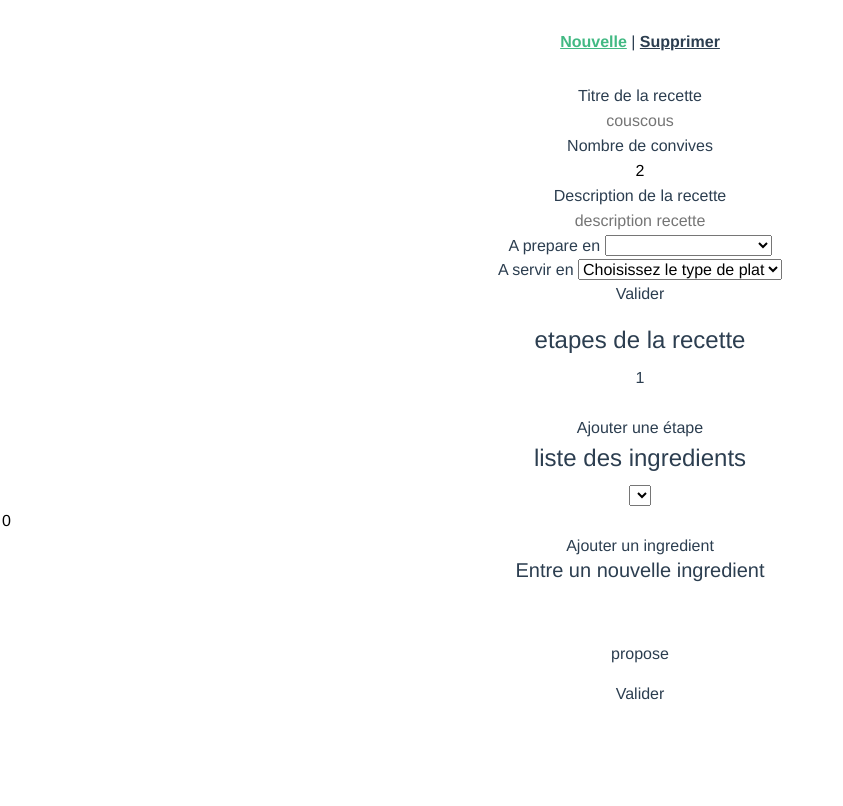
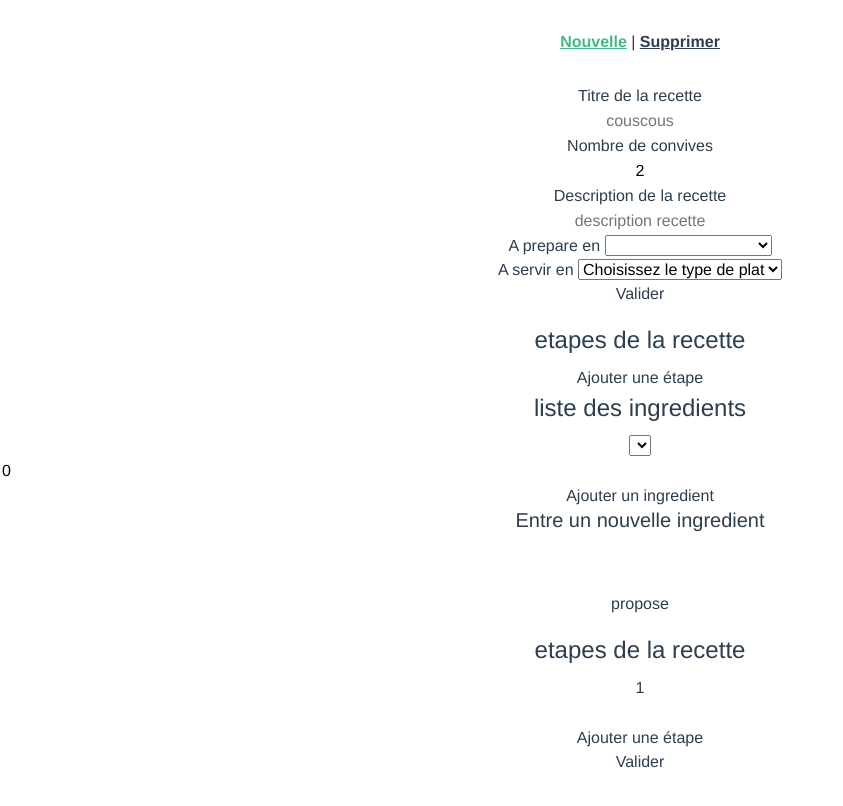
Before and after one commit to Kennt49/BienManger_v2, a Vue app: page /recette in a window 1280 px wide. Shown: the top 806 px of the page, without its empty margins (0-843 px from the left). Built offline with nearby package versions, Linux system fonts and the light colour scheme.

Commit message:
mise en place compoments non ini

```diff
--- /dev/null
+++ b/src/components/AjoutEtape.vue
@@ -0,0 +1,47 @@
+<template>
+    <legend>etapes de la recette</legend>
+    <div v-for="(etape, index) of etapes" :key="index">
+        <div>{{index+1}}</div><input type="text" v-model="etapes[index].content" /><br />
+    </div>
+    <a @click="create_champ">Ajouter une étape</a>
+</template>
+<script>
+
+
+export default {
+    name: 'AjoutEtape',
+    data() {
+        return {
+            etapes: [{ number: 1, content: "", recette_id: this.transfertId }],
+            phase: { number: 2, content: "", recette_id: this.transfertId },
+        }
+    },
+    props: {
+        transfertId: { type: Number },
+        EnvoieValide: { type: Number }
+
+    },
+    computed:{
+
+    },
+
+    methods: {
+        create_champ() {
+            this.etapes.push({ ...this.phase });
+            this.phase.number = this.phase.number + 1;
+        },
+        valideEtape() {            // parcourt le tableau d'objet et envoie les etapes
+            for (let index = 0; index < this.etapes.length; index++) {
+                fetch(process.env.VUE_APP_CON_URL + '/etape/add', {
+                    method: "POST",
+                    headers: { "Content-Type": "application/json" },
+                    body: JSON.stringify(this.etapes[index])
+                })
+                    .then((data) => data.json());
+            }
+        }
+
+
+    }
+}
+</script>
--- a/src/components/AjoutIngredients.vue
+++ b/src/components/AjoutIngredients.vue
@@ -35,8 +35,8 @@ export default {
         }
     },
     props: {
-    transfertId: { type : Number},
-    ingredients: {
+        transfertId: { type: Number },
+        ingredients: {
             type: Object
         },
     },
@@ -56,6 +56,17 @@ export default {
                 .then(data => (this.$store.commit('ajoutIngred', data)));
 
         },
+        valideIngredients() {
+            // parcourt le tableau d'objet et envoie les ingredients
+            for (let index = 0; index < this.elements.length; index++) {
+                fetch(process.env.VUE_APP_CON_URL + '/ingredient_recette/add', {
+                    method: "POST",
+                    headers: { "Content-Type": "application/json" },
+                    body: JSON.stringify(this.elements[index])
+                })
+                    .then((data) => data.json());
+            }
+        }
 
     }
 }
--- a/src/views/ajoutView.vue
+++ b/src/views/ajoutView.vue
@@ -31,8 +31,8 @@
                 </div>
                 <a @click="create_champ">Ajouter une étape</a>
 
-                <AjoutIngredients :ingredients="ingredients" :transfertId="transfertId"></AjoutIngredients>
-
+                <AjoutIngredients :ingredients="ingredients" :transfertId="transfertId" ></AjoutIngredients>
+                <AjoutEtape :transfertId="transfertId" ></AjoutEtape>
                 <div>
                     <p @click="valide">Valider</p>
                 </div><br>
@@ -46,12 +46,14 @@
 
 </template>
 <script>
-import  AjoutIngredients  from "../components/AjoutIngredients.vue";
+import AjoutIngredients from "../components/AjoutIngredients.vue";
+import AjoutEtape from '../components/AjoutEtape.vue';
 
 export default {
     name: 'ajoutView',
     components: {
-        AjoutIngredients
+        AjoutIngredients,
+        AjoutEtape
 
     },
     computed: {
@@ -85,11 +87,10 @@ export default {
                 utilisateur_id: 1,
 
             },
-            etapes: [{ number: 1, content: "", recette_id: 0 }],
-            phase: { number: 2, content: "", recette_id: 0 },
+
             step: 0,
-            transfertId:0,
-        }
+            transfertId: 0,
+                  }
 
 
 
@@ -110,41 +111,19 @@ export default {
 
         },
         valide() {//envoie des etapes et ingredient en base non fini a debugger
-            // parcourt le tableau d'objet et envoie les etapes
-            for (let index = 0; index < this.etapes.length; index++) {
-                fetch(process.env.VUE_APP_CON_URL + '/etape/add', {
-                    method: "POST",
-                    headers: { "Content-Type": "application/json" },
-                    body: JSON.stringify(this.etapes[index])
-                })
-                    .then((data) => data.json());
-            }
-            // parcourt le tableau d'objet et envoie les ingredients
-            for (let index = 0; index < this.elements.length; index++) {
-                fetch(process.env.VUE_APP_CON_URL + '/ingredient_recette/add', {
-                    method: "POST",
-                    headers: { "Content-Type": "application/json" },
-                    body: JSON.stringify(this.elements[index])
-                })
-                    .then((data) => data.json());
-            }
+
+            this.valideEtape();
+            this.validIgredients();
             this.$router.push("/retourData");
         },
-        create_champ() {
-            this.etapes.push({ ...this.phase });
-            this.phase.number = this.phase.number + 1;
-        },
+
 
 
         miseAJour() {
             let index = this.recettes.length;
             index = index - 1;
             let id = this.recettes[index].id;
-            this.etapes[0].recette_id = id;
-            this.phase.recette_id = id;
-            this.transfertId=id;
-
-
+            this.transfertId = id;
         }
     }
 }
```
